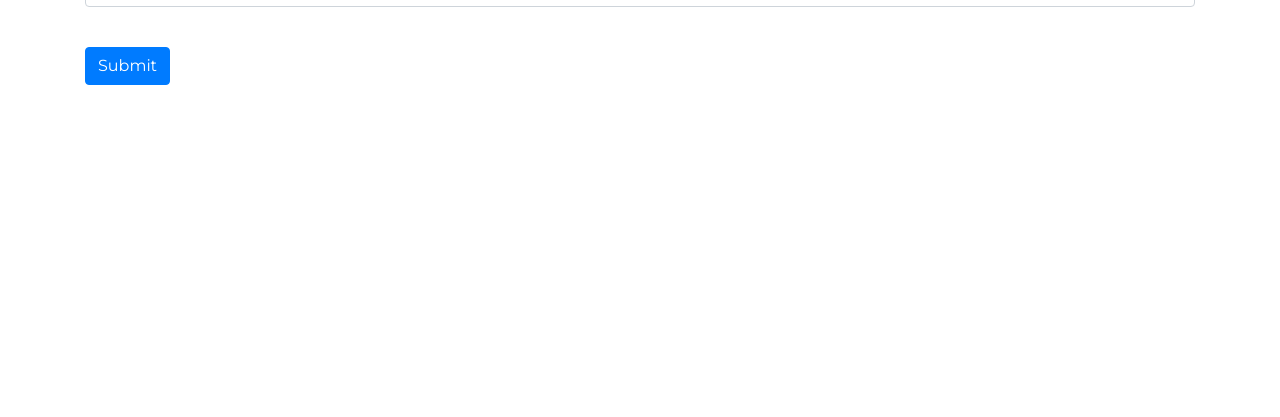
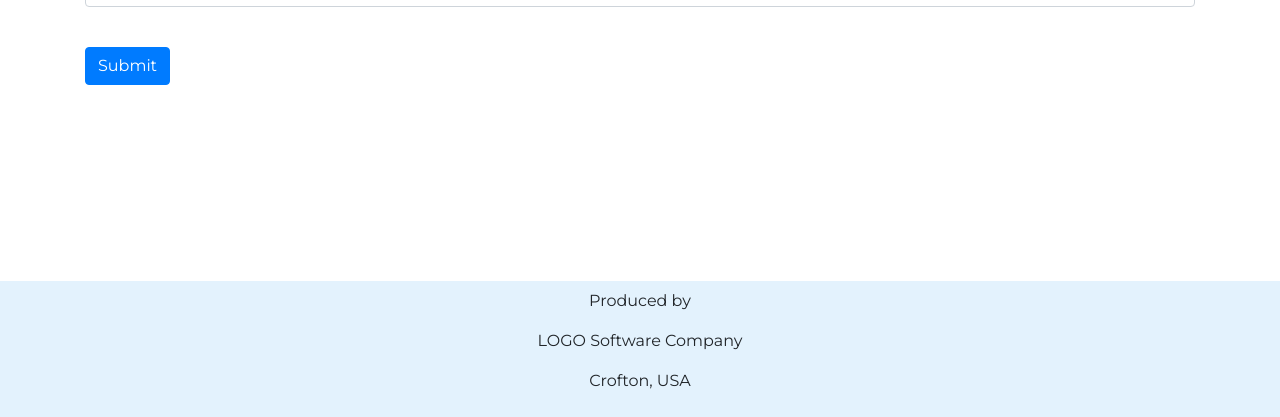
Before and after one commit to SpOOkRS1/Second-Try, a Flask app: page /adsign-up in a window 1280 px wide. Shown: the part 419-836 px from the top of the page. Before the commit the page ends 504 px from the top, so only its background shows below. Run offline with Flask 2, Linux system fonts and the light colour scheme; some libraries are stand-ins or nearby versions.

Commit message:
G - added footer

```diff
--- a/website/templates/base.html
+++ b/website/templates/base.html
@@ -19,25 +19,14 @@
             <div class="navbar-nav">
                {% if user.is_authenticated%}
                <a class ="nav-item nav-link" id="home" href="/">Home</a>
-
-
                <a class ="nav-item nav-link" id="notes" href="/announcements">Announcements</a>
-
-
                <a class ="nav-item nav-link" id="notes" href="/chores">Chores</a>
-
-
                <a class ="nav-item nav-link" id="notes" href="/announce">Announce</a>
-
                <a class ="nav-item nav-link" id="logout" href="/adlogout">Logout</a>
-
                {% else %}
                <a class ="nav-item nav-link" id="home" href="/">Home</a>
-
                <a class ="nav-item nav-link" id="login" href="/announcements">Announcements</a>
-
                <a class ="nav-item nav-link" id="login" href="/adlogin">Admin</a>
-
                {% endif %}
             </div>
          </div>
@@ -67,16 +56,35 @@
          {% block content %}
          {% endblock %}
       </div>
-
       <!-- Optional JavaScript -->
       <!-- jQuery first, then Popper.js, then Bootstrap JS -->
       <script src="https://code.jquery.com/jquery-3.2.1.slim.min.js" integrity="sha384-KJ3o2DKtIkvYIK3UENzmM7KCkRr/rE9/Qpg6aAZGJwFDMVNA/GpGFF93hXpG5KkN" crossorigin="anonymous"></script>
       <script src="https://cdnjs.cloudflare.com/ajax/libs/popper.js/1.12.9/umd/popper.min.js" integrity="sha384-ApNbgh9B+Y1QKtv3Rn7W3mgPxhU9K/ScQsAP7hUibX39j7fakFPskvXusvfa0b4Q" crossorigin="anonymous"></script>
       <script src="https://maxcdn.bootstrapcdn.com/bootstrap/4.0.0/js/bootstrap.min.js" integrity="sha384-JZR6Spejh4U02d8jOt6vLEHfe/JQGiRRSQQxSfFWpi1MquVdAyjUar5+76PVCmYl" crossorigin="anonymous"></script>
-
       <script>
          type="text/javascript"
          src="{{ url_for('static', filename='index.js') }}"
       </script>
+      <style>
+         #footer {
+         position: absolute;
+         bottom: 0;
+         width: 100%;
+         /* Height of the footer*/
+         height: 100px;
+         }
+         .footerEL{
+         padding: .5rem;
+         bottom:0;
+         }
+      </style>
+      <div id = "footer">
+      <footer align= "center" class = "container-fluid" style="background-color: #e3f2fd;">
+         <div class = "footerEL">
+            <p>Produced by</p>
+            <p>LOGO Software Company</p>
+            <p class="address"> Crofton, USA</p>
+         </div>
+      </footer>
    </body>
 </html>
```
Lines whose indentation alone changed are shown as unchanged.
